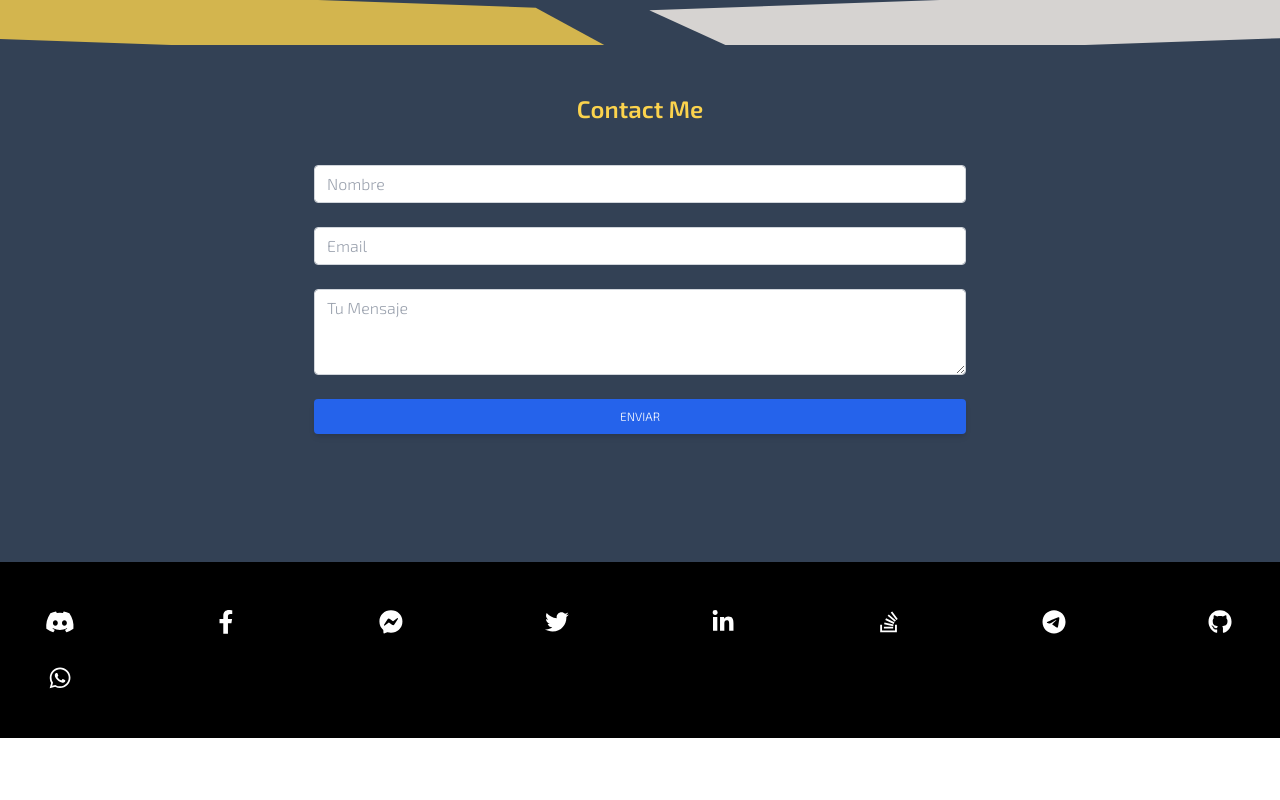
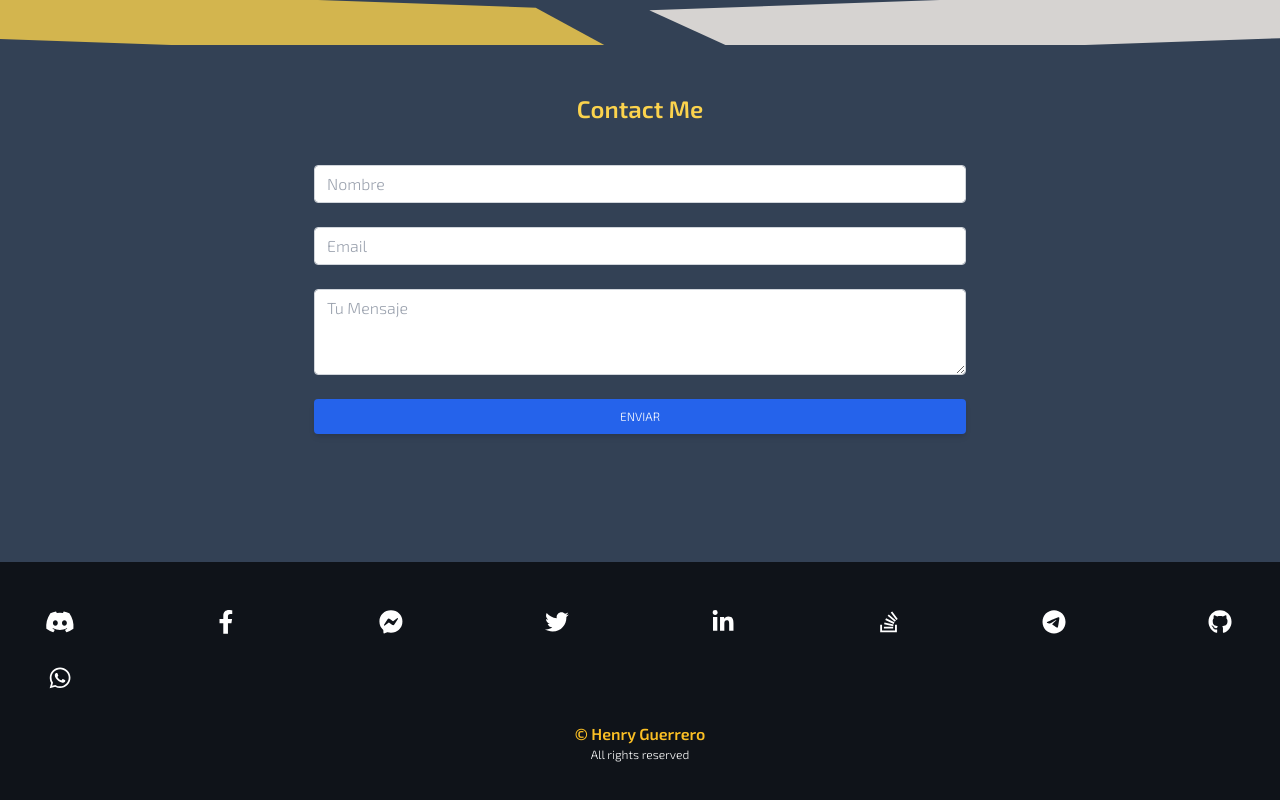
Before and after one commit to Punkistein8/portfolio, a React (Vite) app: page / in a window 1280 px wide. Shown: the part 1219-2019 px from the top of the page. Before the commit the page ends 1957 px from the top, so only its background shows below. Built offline with nearby package versions, Linux system fonts and the light colour scheme.

Commit message:
just need to fix/complete contact me form non functional component

```diff
--- a/src/App.jsx
+++ b/src/App.jsx
@@ -5,17 +5,18 @@ import Projects from './components/Projects';
 import ContactMe from './components/ContactMe'
 import TiraSociales from './components/svgs/TiraSociales';
 
-import { useState, useContext } from 'react'
+import { useContext } from 'react'
 import { IsDarked } from './context/DarkMode';
 
 
 function App() {
 
-  const { darkMode, setDarkMode } = useContext(IsDarked); //consumiendo el contexto para saber si esta en modo Dark, o no
+  const { darkMode } = useContext(IsDarked); //consumiendo el contexto para saber si esta en modo Dark, o no
 
   return (
     <>
       <NavBar />
+
       <Hero />
 
       <div className='flex overflow-hidden my-12'>
--- a/src/components/Projects.jsx
+++ b/src/components/Projects.jsx
@@ -9,7 +9,7 @@ const Projects = () => {
   const { darkMode } = useContext(IsDarked); //consumiendo el contexto para saber si esta en modo Dark, o no
 
   return (
-    <div className='flex flex-col gap-10'>
+    <div id='projects' className='flex flex-col gap-10'>
       <h2 className={darkMode ? ('text-center text-2xl text-amber-300 font-semibold') : ('text-center text-2xl text-violet-900 font-semibold')}>My Projects</h2>
       <div className='flex items-center justify-center flex-col gap-8 mb-16 sm:flex-row'>
         <ProjectsCards
--- a/src/components/svgs/TiraSociales.jsx
+++ b/src/components/svgs/TiraSociales.jsx
@@ -1,121 +1,175 @@
-import React from 'react'
+import { useContext } from 'react';
+import { IsDarked } from '../../context/DarkMode';
 
 const TiraSociales = () => {
+  const { darkMode } = useContext(IsDarked); //consumiendo el contexto para saber si esta en modo Dark, o no
   return (
-
-    <div className="flex flex-wrap gap-8 justify-between text-gray-700 bg-black py-12">
+    <div id='contact'
+      className={darkMode ?
+        ('flex flex-wrap gap-8 justify-between text-gray-700 bg-black/[0.7] py-12')
+        :
+        ('flex flex-wrap gap-8 justify-between text-gray-700 bg-black/[0.7] py-12')}>
       {/* Discord */}
+      <a href='https://discord.gg/cuRPSYVR85' target='__blank'>
         <svg
           xmlns="http://www.w3.org/2000/svg"
           viewBox="0 0 645 517"
-        className="text-white w-6 h-6 mx-10 md:w-10 md:mx-10"
+          className={darkMode ?
+            ('text-white w-6 h-6 mx-8  md:w-10 md:mx-10 hover:text-amber-400 hover:scale-150 transition-all ease-in-out duration-300')
+            :
+            ('text-white w-6 h-6 mx-8  md:w-10 md:mx-10 hover:text-violet-400 hover:scale-150 transition-all ease-in-out duration-300')}
         >
           <path
             fill="currentColor"
             d="M524.531,69.836a1.5,1.5,0,0,0-.764-.7A485.065,485.065,0,0,0,404.081,32.03a1.816,1.816,0,0,0-1.923.91,337.461,337.461,0,0,0-14.9,30.6,447.848,447.848,0,0,0-134.426,0,309.541,309.541,0,0,0-15.135-30.6,1.89,1.89,0,0,0-1.924-.91A483.689,483.689,0,0,0,116.085,69.137a1.712,1.712,0,0,0-.788.676C39.068,183.651,18.186,294.69,28.43,404.354a2.016,2.016,0,0,0,.765,1.375A487.666,487.666,0,0,0,176.02,479.918a1.9,1.9,0,0,0,2.063-.676A348.2,348.2,0,0,0,208.12,430.4a1.86,1.86,0,0,0-1.019-2.588,321.173,321.173,0,0,1-45.868-21.853,1.885,1.885,0,0,1-.185-3.126c3.082-2.309,6.166-4.711,9.109-7.137a1.819,1.819,0,0,1,1.9-.256c96.229,43.917,200.41,43.917,295.5,0a1.812,1.812,0,0,1,1.924.233c2.944,2.426,6.027,4.851,9.132,7.16a1.884,1.884,0,0,1-.162,3.126,301.407,301.407,0,0,1-45.89,21.83,1.875,1.875,0,0,0-1,2.611,391.055,391.055,0,0,0,30.014,48.815,1.864,1.864,0,0,0,2.063.7A486.048,486.048,0,0,0,610.7,405.729a1.882,1.882,0,0,0,.765-1.352C623.729,277.594,590.933,167.465,524.531,69.836ZM222.491,337.58c-28.972,0-52.844-26.587-52.844-59.239S193.056,219.1,222.491,219.1c29.665,0,53.306,26.82,52.843,59.239C275.334,310.993,251.924,337.58,222.491,337.58Zm195.38,0c-28.971,0-52.843-26.587-52.843-59.239S388.437,219.1,417.871,219.1c29.667,0,53.307,26.82,52.844,59.239C470.715,310.993,447.538,337.58,417.871,337.58Z"
           />
         </svg>
+      </a>
 
 
       {/* Facebook */}
+      <a href='https://www.facebook.com/henrysaul.guerreroleon/' target='__blank'>
         <svg
           xmlns="http://www.w3.org/2000/svg"
           viewBox="0 0 325 517"
-        className="text-white w-6 h-6 mx-10 md:w-10 md:mx-10"
+          className={darkMode ?
+            ('text-white w-6 h-6 mx-8  md:w-10 md:mx-10 hover:text-amber-400 hover:scale-150 transition-all ease-in-out duration-300')
+            :
+            ('text-white w-6 h-6 mx-8  md:w-10 md:mx-10 hover:text-violet-400 hover:scale-150 transition-all ease-in-out duration-300')}
         >
           <path
             fill="currentColor"
             d="M279.14 288l14.22-92.66h-88.91v-60.13c0-25.35 12.42-50.06 52.24-50.06h40.42V6.26S260.43 0 225.36 0c-73.22 0-121.08 44.38-121.08 124.72v70.62H22.89V288h81.39v224h100.17V288z"
           />
         </svg>
+      </a>
 
 
       {/* Messenger */}
+      <a href='https://m.me/henrysaul.guerreroleon' target='__blank'>
         <svg
           xmlns="http://www.w3.org/2000/svg"
           viewBox="0 0 515 517"
-        className="text-white w-6 h-6 mx-10 md:w-10 md:mx-10"
+          className={darkMode ?
+            ('text-white w-6 h-6 mx-8  md:w-10 md:mx-10 hover:text-amber-400 hover:scale-150 transition-all ease-in-out duration-300')
+            :
+            ('text-white w-6 h-6 mx-8  md:w-10 md:mx-10 hover:text-violet-400 hover:scale-150 transition-all ease-in-out duration-300')}
         >
           <path
             fill="currentColor"
             d="M256.55 8C116.52 8 8 110.34 8 248.57c0 72.3 29.71 134.78 78.07 177.94 8.35 7.51 6.63 11.86 8.05 58.23A19.92 19.92 0 0 0 122 502.31c52.91-23.3 53.59-25.14 62.56-22.7C337.85 521.8 504 423.7 504 248.57 504 110.34 396.59 8 256.55 8zm149.24 185.13l-73 115.57a37.37 37.37 0 0 1-53.91 9.93l-58.08-43.47a15 15 0 0 0-18 0l-78.37 59.44c-10.46 7.93-24.16-4.6-17.11-15.67l73-115.57a37.36 37.36 0 0 1 53.91-9.93l58.06 43.46a15 15 0 0 0 18 0l78.41-59.38c10.44-7.98 24.14 4.54 17.09 15.62z"
           />
         </svg>
+      </a>
 
 
       {/* Twitter */}
+      <a href='https://twitter.com/chelovek_Henry' target='__blank'>
         <svg
           xmlns="http://www.w3.org/2000/svg"
           viewBox="0 0 515 517"
-        className="text-white w-6 h-6 mx-10 md:w-10 md:mx-10"
+          className={darkMode ?
+            ('text-white w-6 h-6 mx-8  md:w-10 md:mx-10 hover:text-amber-400 hover:scale-150 transition-all ease-in-out duration-300')
+            :
+            ('text-white w-6 h-6 mx-8  md:w-10 md:mx-10 hover:text-violet-400 hover:scale-150 transition-all ease-in-out duration-300')}
         >
           <path
             fill="currentColor"
             d="M459.37 151.716c.325 4.548.325 9.097.325 13.645 0 138.72-105.583 298.558-298.558 298.558-59.452 0-114.68-17.219-161.137-47.106 8.447.974 16.568 1.299 25.34 1.299 49.055 0 94.213-16.568 130.274-44.832-46.132-.975-84.792-31.188-98.112-72.772 6.498.974 12.995 1.624 19.818 1.624 9.421 0 18.843-1.3 27.614-3.573-48.081-9.747-84.143-51.98-84.143-102.985v-1.299c13.969 7.797 30.214 12.67 47.431 13.319-28.264-18.843-46.781-51.005-46.781-87.391 0-19.492 5.197-37.36 14.294-52.954 51.655 63.675 129.3 105.258 216.365 109.807-1.624-7.797-2.599-15.918-2.599-24.04 0-57.828 46.782-104.934 104.934-104.934 30.213 0 57.502 12.67 76.67 33.137 23.715-4.548 46.456-13.32 66.599-25.34-7.798 24.366-24.366 44.833-46.132 57.827 21.117-2.273 41.584-8.122 60.426-16.243-14.292 20.791-32.161 39.308-52.628 54.253z"
           />
         </svg>
+      </a>
 
 
       {/* Linkedin */}
+      <a href='https://www.linkedin.com/in/henry-guerrero-leon/' target='__blank'>
         <svg
           xmlns="http://www.w3.org/2000/svg"
           viewBox="0 0 445 517"
-        className="text-white w-6 h-6 mx-10 md:w-10 md:mx-10"
+          className={darkMode ?
+            ('text-white w-6 h-6 mx-8  md:w-10 md:mx-10 hover:text-amber-400 hover:scale-150 transition-all ease-in-out duration-300')
+            :
+            ('text-white w-6 h-6 mx-8  md:w-10 md:mx-10 hover:text-violet-400 hover:scale-150 transition-all ease-in-out duration-300')}
         >
           <path
             fill="currentColor"
             d="M100.28 448H7.4V148.9h92.88zM53.79 108.1C24.09 108.1 0 83.5 0 53.8a53.79 53.79 0 0 1 107.58 0c0 29.7-24.1 54.3-53.79 54.3zM447.9 448h-92.68V302.4c0-34.7-.7-79.2-48.29-79.2-48.29 0-55.69 37.7-55.69 76.7V448h-92.78V148.9h89.08v40.8h1.3c12.4-23.5 42.69-48.3 87.88-48.3 94 0 111.28 61.9 111.28 142.3V448z"
           />
         </svg>
+      </a>
 
       {/* Stack overflow */}
+      <a href='https://es.stackoverflow.com/users/238268/henry-legus' target='__blank'>
         <svg
           xmlns="http://www.w3.org/2000/svg"
           viewBox="0 0 385 517"
-        className="text-white w-6 h-6 mx-10 md:w-10 md:mx-10"
+          className={darkMode ?
+            ('text-white w-6 h-6 mx-8  md:w-10 md:mx-10 hover:text-amber-400 hover:scale-150 transition-all ease-in-out duration-300')
+            :
+            ('text-white w-6 h-6 mx-8  md:w-10 md:mx-10 hover:text-violet-400 hover:scale-150 transition-all ease-in-out duration-300')}
         >
           <path
             fill="currentColor"
             d="M290.7 311L95 269.7 86.8 309l195.7 41zm51-87L188.2 95.7l-25.5 30.8 153.5 128.3zm-31.2 39.7L129.2 179l-16.7 36.5L293.7 300zM262 32l-32 24 119.3 160.3 32-24zm20.5 328h-200v39.7h200zm39.7 80H42.7V320h-40v160h359.5V320h-40z"
           />
         </svg>
+      </a>
 
       {/* Telegram */}
+      <a href='https://t.me/Punkistein' target='__blank'>
         <svg
           xmlns="http://www.w3.org/2000/svg"
           viewBox="0 0 495 517"
-        className="text-white w-6 h-6 mx-10 md:w-10 md:mx-10"
+          className={darkMode ?
+            ('text-white w-6 h-6 mx-8  md:w-10 md:mx-10 hover:text-amber-400 hover:scale-150 transition-all ease-in-out duration-300')
+            :
+            ('text-white w-6 h-6 mx-8  md:w-10 md:mx-10 hover:text-violet-400 hover:scale-150 transition-all ease-in-out duration-300')}
         >
           <path
             fill="currentColor"
             d="M248,8C111.033,8,0,119.033,0,256S111.033,504,248,504,496,392.967,496,256,384.967,8,248,8ZM362.952,176.66c-3.732,39.215-19.881,134.378-28.1,178.3-3.476,18.584-10.322,24.816-16.948,25.425-14.4,1.326-25.338-9.517-39.287-18.661-21.827-14.308-34.158-23.215-55.346-37.177-24.485-16.135-8.612-25,5.342-39.5,3.652-3.793,67.107-61.51,68.335-66.746.153-.655.3-3.1-1.154-4.384s-3.59-.849-5.135-.5q-3.283.746-104.608,69.142-14.845,10.194-26.894,9.934c-8.855-.191-25.888-5.006-38.551-9.123-15.531-5.048-27.875-7.717-26.8-16.291q.84-6.7,18.45-13.7,108.446-47.248,144.628-62.3c68.872-28.647,83.183-33.623,92.511-33.789,2.052-.034,6.639.474,9.61,2.885a10.452,10.452,0,0,1,3.53,6.716A43.765,43.765,0,0,1,362.952,176.66Z"
           />
         </svg>
+      </a>
 
       {/* Github */}
+      <a href='https://github.com/Punkistein8' target='__blank'>
         <svg
           xmlns="http://www.w3.org/2000/svg"
           viewBox="0 0 495 517"
-        className="text-white w-6 h-6 mx-10 md:w-10 md:mx-10"
+          className={darkMode ?
+            ('text-white w-6 h-6 mx-8  md:w-10 md:mx-10 hover:text-amber-400 hover:scale-150 transition-all ease-in-out duration-300')
+            :
+            ('text-white w-6 h-6 mx-8  md:w-10 md:mx-10 hover:text-violet-400 hover:scale-150 transition-all ease-in-out duration-300')}
         >
           <path
             fill="currentColor"
             d="M165.9 397.4c0 2-2.3 3.6-5.2 3.6-3.3.3-5.6-1.3-5.6-3.6 0-2 2.3-3.6 5.2-3.6 3-.3 5.6 1.3 5.6 3.6zm-31.1-4.5c-.7 2 1.3 4.3 4.3 4.9 2.6 1 5.6 0 6.2-2s-1.3-4.3-4.3-5.2c-2.6-.7-5.5.3-6.2 2.3zm44.2-1.7c-2.9.7-4.9 2.6-4.6 4.9.3 2 2.9 3.3 5.9 2.6 2.9-.7 4.9-2.6 4.6-4.6-.3-1.9-3-3.2-5.9-2.9zM244.8 8C106.1 8 0 113.3 0 252c0 110.9 69.8 205.8 169.5 239.2 12.8 2.3 17.3-5.6 17.3-12.1 0-6.2-.3-40.4-.3-61.4 0 0-70 15-84.7-29.8 0 0-11.4-29.1-27.8-36.6 0 0-22.9-15.7 1.6-15.4 0 0 24.9 2 38.6 25.8 21.9 38.6 58.6 27.5 72.9 20.9 2.3-16 8.8-27.1 16-33.7-55.9-6.2-112.3-14.3-112.3-110.5 0-27.5 7.6-41.3 23.6-58.9-2.6-6.5-11.1-33.3 2.6-67.9 20.9-6.5 69 27 69 27 20-5.6 41.5-8.5 62.8-8.5s42.8 2.9 62.8 8.5c0 0 48.1-33.6 69-27 13.7 34.7 5.2 61.4 2.6 67.9 16 17.7 25.8 31.5 25.8 58.9 0 96.5-58.9 104.2-114.8 110.5 9.2 7.9 17 22.9 17 46.4 0 33.7-.3 75.4-.3 83.6 0 6.5 4.6 14.4 17.3 12.1C428.2 457.8 496 362.9 496 252 496 113.3 383.5 8 244.8 8zM97.2 352.9c-1.3 1-1 3.3.7 5.2 1.6 1.6 3.9 2.3 5.2 1 1.3-1 1-3.3-.7-5.2-1.6-1.6-3.9-2.3-5.2-1zm-10.8-8.1c-.7 1.3.3 2.9 2.3 3.9 1.6 1 3.6.7 4.3-.7.7-1.3-.3-2.9-2.3-3.9-2-.6-3.6-.3-4.3.7zm32.4 35.6c-1.6 1.3-1 4.3 1.3 6.2 2.3 2.3 5.2 2.6 6.5 1 1.3-1.3.7-4.3-1.3-6.2-2.2-2.3-5.2-2.6-6.5-1zm-11.4-14.7c-1.6 1-1.6 3.6 0 5.9 1.6 2.3 4.3 3.3 5.6 2.3 1.6-1.3 1.6-3.9 0-6.2-1.4-2.3-4-3.3-5.6-2z"
           />
         </svg>
+      </a>
 
 
       {/* Whatsapp */}
+      <a href='https://wa.me/593963382575' target='__blank'>
         <svg
           xmlns="http://www.w3.org/2000/svg"
           viewBox="0 0 445 517"
-        className="text-white w-6 h-6 mx-10 md:w-10 md:mx-10"
+          className={darkMode ?
+            ('text-white w-6 h-6 mx-8  md:w-10 md:mx-10 hover:text-amber-400 hover:scale-150 transition-all ease-in-out duration-300')
+            :
+            ('text-white w-6 h-6 mx-8  md:w-10 md:mx-10 hover:text-violet-400 hover:scale-150 transition-all ease-in-out duration-300')}
         >
           <path
             fill="currentColor"
             d="M380.9 97.1C339 55.1 283.2 32 223.9 32c-122.4 0-222 99.6-222 222 0 39.1 10.2 77.3 29.6 111L0 480l117.7-30.9c32.4 17.7 68.9 27 106.1 27h.1c122.3 0 224.1-99.6 224.1-222 0-59.3-25.2-115-67.1-157zm-157 341.6c-33.2 0-65.7-8.9-94-25.7l-6.7-4-69.8 18.3L72 359.2l-4.4-7c-18.5-29.4-28.2-63.3-28.2-98.2 0-101.7 82.8-184.5 184.6-184.5 49.3 0 95.6 19.2 130.4 54.1 34.8 34.9 56.2 81.2 56.1 130.5 0 101.8-84.9 184.6-186.6 184.6zm101.2-138.2c-5.5-2.8-32.8-16.2-37.9-18-5.1-1.9-8.8-2.8-12.5 2.8-3.7 5.6-14.3 18-17.6 21.8-3.2 3.7-6.5 4.2-12 1.4-32.6-16.3-54-29.1-75.5-66-5.7-9.8 5.7-9.1 16.3-30.3 1.8-3.7.9-6.9-.5-9.7-1.4-2.8-12.5-30.1-17.1-41.2-4.5-10.8-9.1-9.3-12.5-9.5-3.2-.2-6.9-.2-10.6-.2-3.7 0-9.7 1.4-14.8 6.9-5.1 5.6-19.4 19-19.4 46.3 0 27.3 19.9 53.7 22.6 57.4 2.8 3.7 39.1 59.7 94.8 83.8 35.2 15.2 49 16.5 66.6 13.9 10.7-1.6 32.8-13.4 37.4-26.4 4.6-13 4.6-24.1 3.2-26.4-1.3-2.5-5-3.9-10.5-6.6z"
           />
         </svg>
+      </a>
+      <div className='text-white w-full text-center'>
+        <h3 className={darkMode ? ('font-bold text-amber-400') : ('font-bold text-violet-400')}>© Henry Guerrero</h3>
+        <p className='text-xs'>All rights reserved</p>
+      </div>
     </div>
 
 
--- a/src/index.css
+++ b/src/index.css
@@ -1,6 +1,10 @@
 @tailwind base;
 @tailwind components;
 @tailwind utilities;
+
+html{
+  scroll-behavior: smooth;
+}
 
 body {
   background-color: white;
```
Also changed, not shown: src/components/NavBar.jsx (+4 -4 lines). Lines whose indentation alone changed are shown as unchanged.
